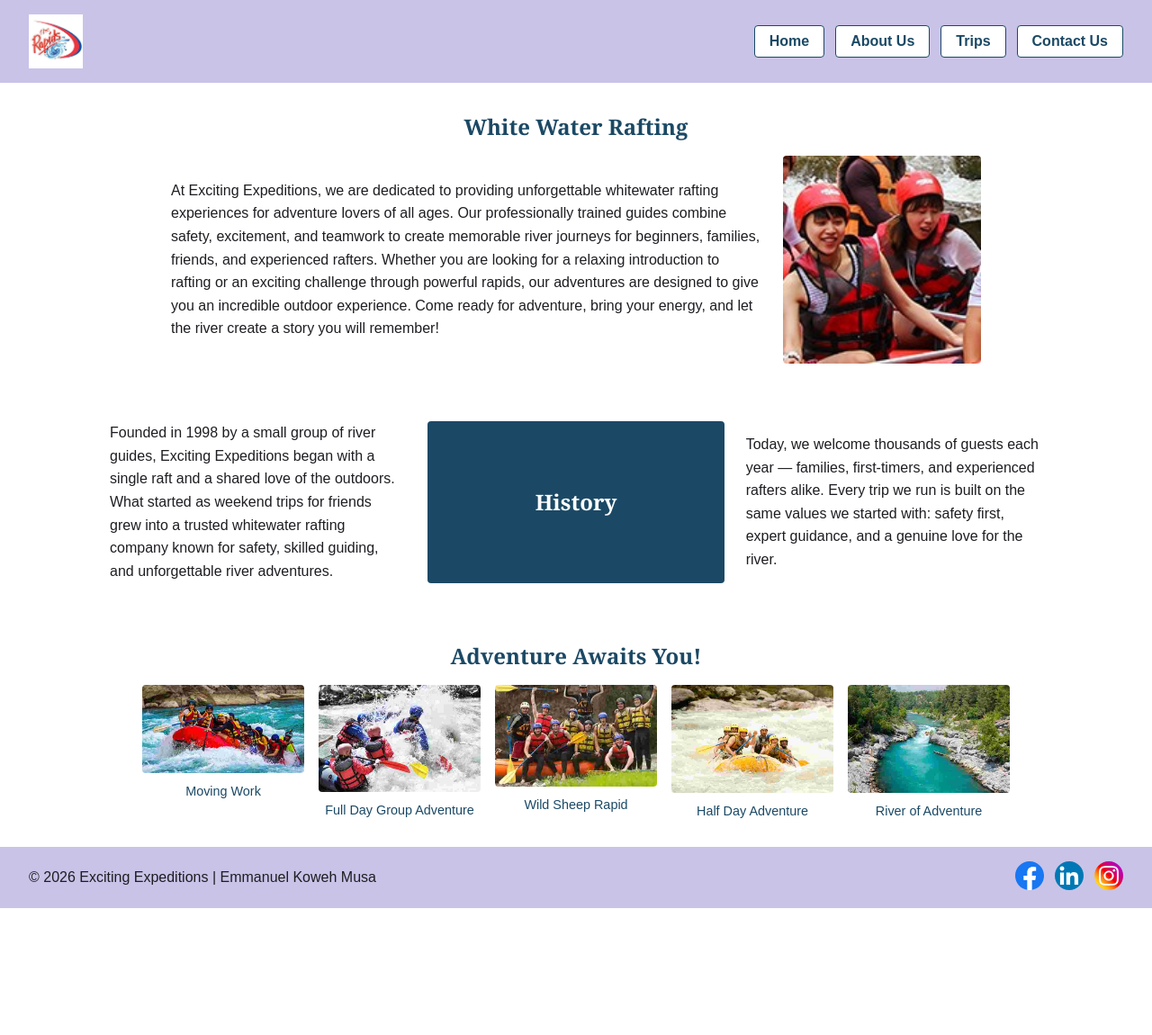
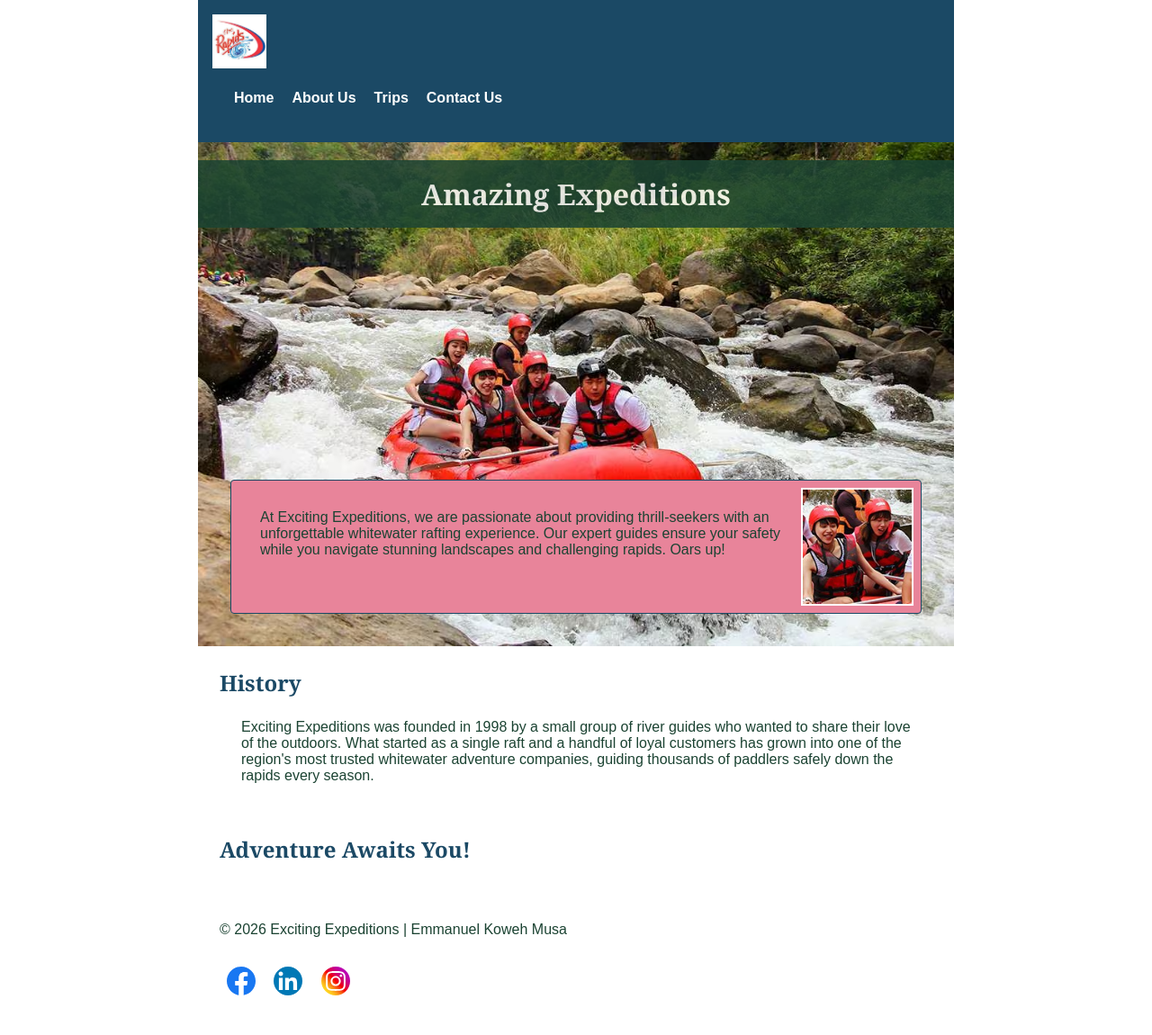
Before and after one commit to musaemmanuel/wdd130, a plain HTML site: page wwr/about.html in a window 1280 px wide. Shown: the whole page at 90% size. Before the commit the page ends 1009 px from the top, so only its background shows below. Drawn offline with Linux system fonts and the light colour scheme.

Commit message:
new update week 3

```diff
--- a/wwr/about.html
+++ b/wwr/about.html
@@ -14,6 +14,7 @@
 <body>
 
     <header>
+        <div>
             <img src="images/raftinglogo.webp" alt="Exciting Expeditions logo" class="logo">
             <nav>
                 <ul>
@@ -23,87 +24,48 @@
                     <li><a href="contact.html">Contact Us</a></li>
                 </ul>
             </nav>
+        </div>
     </header>
 
     <main>
+        <div class="hero">
+            <img src="images/raftingwall.avif" alt="Rafters navigating whitewater rapids">
+            <h1>Amazing Expeditions</h1>
+            <article>
+                <img src="images/raftingwaterexciting.jpg"
+                  alt="Happy rafting guide smiling on the river">
+                <p>At Exciting Expeditions, we are passionate about providing thrill-seekers with an
+                    unforgettable
+                    whitewater rafting experience. Our expert guides ensure your safety while you
+                    navigate stunning
+                    landscapes and challenging rapids. Oars up!</p>
+            </article>
+        </div>
 
-        <section class="hero">
-            <h1>White Water Rafting</h1>
-            <div class="hero-content">
-                <p>At Exciting Expeditions, we are dedicated to providing unforgettable whitewater
-                    rafting experiences for adventure lovers of all ages. Our professionally trained
-                    guides combine safety, excitement, and teamwork to create memorable river
-                    journeys for beginners, families, friends, and experienced rafters.
-                    Whether you are looking for a relaxing introduction to rafting or an exciting
-                    challenge through powerful rapids, our adventures are designed to give you an
-                    incredible outdoor experience. Come ready for adventure, bring your energy, and
-                    let the river create a story you will remember!</p>
-                <img src="images/raftingwaterexciting.jpg"
-                  alt="Rafters powering through whitewater rapids">
-            </div>
+        <section>
+            <h2>History</h2>
+            <p>Exciting Expeditions was founded in 1998 by a small group of river guides who wanted
+                to share their
+                love of the outdoors. What started as a single raft and a handful of loyal customers
+                has grown into
+                one of the region's most trusted whitewater adventure companies, guiding thousands
+                of paddlers safely
+                down the rapids every season.</p>
         </section>
 
-        <section class="history">
-            <div class="history-text">
-                <p>Founded in 1998 by a small group of river guides, Exciting Expeditions began with
-                    a single raft and a shared love of the outdoors. What started as weekend trips
-                    for friends grew into a trusted whitewater rafting company known for safety,
-                    skilled guiding, and unforgettable river adventures.</p>
-            </div>
-
-            <div class="history-image">
-                <h2>History</h2>
-            </div>
-
-            <div class="history-text">
-                <p>Today, we welcome thousands of guests each year — families, first-timers, and
-                    experienced rafters alike. Every trip we run is built on the same values we
-                    started with: safety first, expert guidance, and a genuine love for the river.
-                </p>
-            </div>
+        <section>
+            <h2>Adventure Awaits You!</h2>
         </section>
-
-        <section class="adventures">
-            <h2>Adventure Awaits You!</h2>
-            <div class="adventure-gallery">
-                <figure>
-                    <img src="images/rafting trip.jpg" alt="Rafters navigating a powerful rapid">
-                    <figcaption>Moving Work</figcaption>
-                </figure>
-                <figure>
-                    <img src="images/trip one.jpg" alt="Group of rafters celebrating on shore">
-                    <figcaption>Full Day Group Adventure</figcaption>
-                </figure>
-                <figure>
-                    <img src="images/trip two.jpg"
-                      alt="Team paddling a yellow raft through whitewater">
-                    <figcaption>Wild Sheep Rapid</figcaption>
-                </figure>
-                <figure>
-                    <img src="images/trip three.jpg" alt="Rafts resting on a calm riverbank">
-                    <figcaption>Half Day Adventure</figcaption>
-                </figure>
-                <figure>
-                    <img src="images/river.jpg" alt="Add a fifth trip photo here">
-                    <figcaption>River of Adventure</figcaption>
-                </figure>
-            </div>
-        </section>
-
     </main>
 
     <footer>
         <p>&copy; 2026 Exciting Expeditions | Emmanuel Koweh Musa</p>
         <nav class="socialmedia">
-            <a href="https://facebook.com">
-                <img src="images/facebook.svg" alt="Facebook"></a>
-            <a href="https://linkedin.com">
-                <img src="images/linkedin.svg" alt="LinkedIn"></a>
-            <a href="https://instagram.com">
-                <img src="images/instagram.svg" alt="Instagram"></a>
+            <a href="https://facebook.com"><img src="images/facebook.svg" alt="Facebook"></a>
+            <a href="https://linkedin.com"><img src="images/linkedin.svg" alt="LinkedIn"></a>
+            <a href="https://instagram.com"><img src="images/instagram.svg" alt="Instagram"></a>
         </nav>
     </footer>
-
 </body>
 
 </html>
--- a/wwr/styles/rafting.css
+++ b/wwr/styles/rafting.css
@@ -1,7 +1,8 @@
 :root {
     --primary-color: #1b4965;
-    --accent1-color: #1f1d22;
-    --accent2-color: #74e072;
+    --secondary-color: #62b6cb;
+    --accent1-color: #1b4332;
+    --accent2-color: #e8849a;
     --heading-font: "Georgia", "Times New Roman", serif;
     --body-font: Arial, Helvetica, sans-serif;
 }
@@ -15,186 +16,103 @@
 body {
     font-family: var(--body-font);
     color: var(--accent1-color);
-    width: 100%;
-    overflow-x: hidden;
+}
+
+header,
+main,
+footer {
+    width: 840px;
+    margin: 0 auto;
+}
+
+header {
+    background-color: var(--primary-color);
+    padding: 16px;
+}
+
+header .logo {
+    height: 60px;
+    display: block;
+    margin-bottom: 8px;
+}
+
+header nav ul {
+    list-style: none;
+    display: flex;
+    gap: 20px;
+}
+
+header nav a {
+    color: #fff;
+    text-decoration: none;
+    font-weight: bold;
 }
 
 h1,
 h2 {
     font-family: var(--heading-font);
     color: var(--primary-color);
+    text-align: justify;
 }
 
-header {
-    display: grid;
-    grid-template-columns: auto 1fr;
-    align-items: center;
-    background-color: #c9c3e8;
-    padding: 1rem 2rem;
+nav,
+p,
+section,
+article {
+    margin: 16px;
+    padding: 8px;
 }
 
-header .logo {
-    height: 60px;
-    width: auto;
+.hero {
+    position: relative;
 }
 
-header nav ul {
-    list-style: none;
-    display: flex;
-    justify-content: flex-end;
-    gap: 12px;
+.hero img {
+    display: block;
+    width: 100%;
+    height: auto;
 }
 
-header nav a {
-    display: block;
-    background-color: #fff;
-    color: var(--primary-color);
-    text-decoration: none;
-    font-weight: bold;
-    padding: 0.5rem 1rem;
+.hero h1 {
+    position: absolute;
+    top: 20px;
+    width: 100%;
+    padding: 16px;
+    text-align: center;
+    opacity: 0.85;
+    background-color: var(--accent1-color);
+    color: #fff;
+    margin: 0;
+}
+
+.hero article {
+    position: absolute;
+    bottom: 20px;
+    left: 20px;
+    right: 20px;
+    background-color: var(--accent2-color);
     border: 1px solid var(--primary-color);
     border-radius: 4px;
 }
 
-header nav a:hover {
-    background-color: var(--primary-color);
-    color: #fff;
-}
-
-.hero {
-    padding: 2rem;
-    text-align: center;
-}
-
-.hero h1 {
-    margin-bottom: 1rem;
-}
-
-.hero-content {
-    display: flex;
-    align-items: center;
-    gap: 1.5rem;
-    max-width: 900px;
-    margin: 0 auto;
-    text-align: left;
-}
-
-.hero-content p {
-    flex: 2;
-    line-height: 1.6;
-}
-
-.hero-content img {
-    flex: 1;
-    width: 100%;
-    max-width: 220px;
-    height: auto;
-    border-radius: 4px;
-}
-
-.history {
-    display: grid;
-    grid-template-columns: 1fr 1fr 1fr;
-    gap: 1.5rem;
-    align-items: center;
-    padding: 2rem;
-    max-width: 1100px;
-    margin: 0 auto;
-}
-
-.history p {
-    line-height: 1.6;
-}
-
-.history-image {
-    background-color: var(--primary-color);
-    color: #fff;
-    display: flex;
-    align-items: center;
-    justify-content: center;
-    min-height: 180px;
-    border-radius: 4px;
-}
-
-.history-image h2 {
-    color: #fff;
-}
-
-.adventures {
-    text-align: center;
-    padding: 2rem;
-}
-
-.adventure-gallery {
-    display: flex;
-    flex-wrap: wrap;
-    justify-content: center;
-    gap: 1rem;
-    margin-top: 1rem;
-}
-
-.adventure-gallery figure {
-    flex: 1 1 150px;
-    max-width: 180px;
-    margin: 0;
-}
-
-.adventure-gallery img {
-    width: 100%;
-    height: auto;
-    border-radius: 4px;
-}
-
-.adventure-gallery figcaption {
-    margin-top: 0.5rem;
-    font-size: 0.9rem;
-    color: var(--primary-color);
+.hero article img {
+    float: right;
+    width: 125px;
+    margin-left: 12px;
+    border: 2px solid #fff;
 }
 
 footer {
-    display: flex;
-    justify-content: space-between;
-    align-items: center;
-    background-color: #c9c3e8;
-    padding: 1rem 2rem;
-}
-
-.socialmedia {
-    display: flex;
-    gap: 12px;
+    text-align: left;
+    padding: 16px 0;
 }
 
 .socialmedia a {
     text-decoration: none;
+    margin: 0 8px;
 }
 
 .socialmedia img {
     width: 32px;
     height: 32px;
 }
-
-@media (max-width: 700px) {
-    header {
-        grid-template-columns: 1fr;
-        text-align: center;
-    }
-
-    header nav ul {
-        justify-content: center;
-        margin-top: 0.5rem;
-    }
-
-    .hero-content {
-        flex-direction: column;
-    }
-
-    .history {
-        grid-template-columns: 1fr;
-    }
-
-    footer {
-        flex-direction: column;
-        gap: 0.75rem;
-        text-align: center;
-    }
-}
```
Also changed, not shown: wwr/images/raftingwall.jpg. Lines whose indentation alone changed are shown as unchanged.
